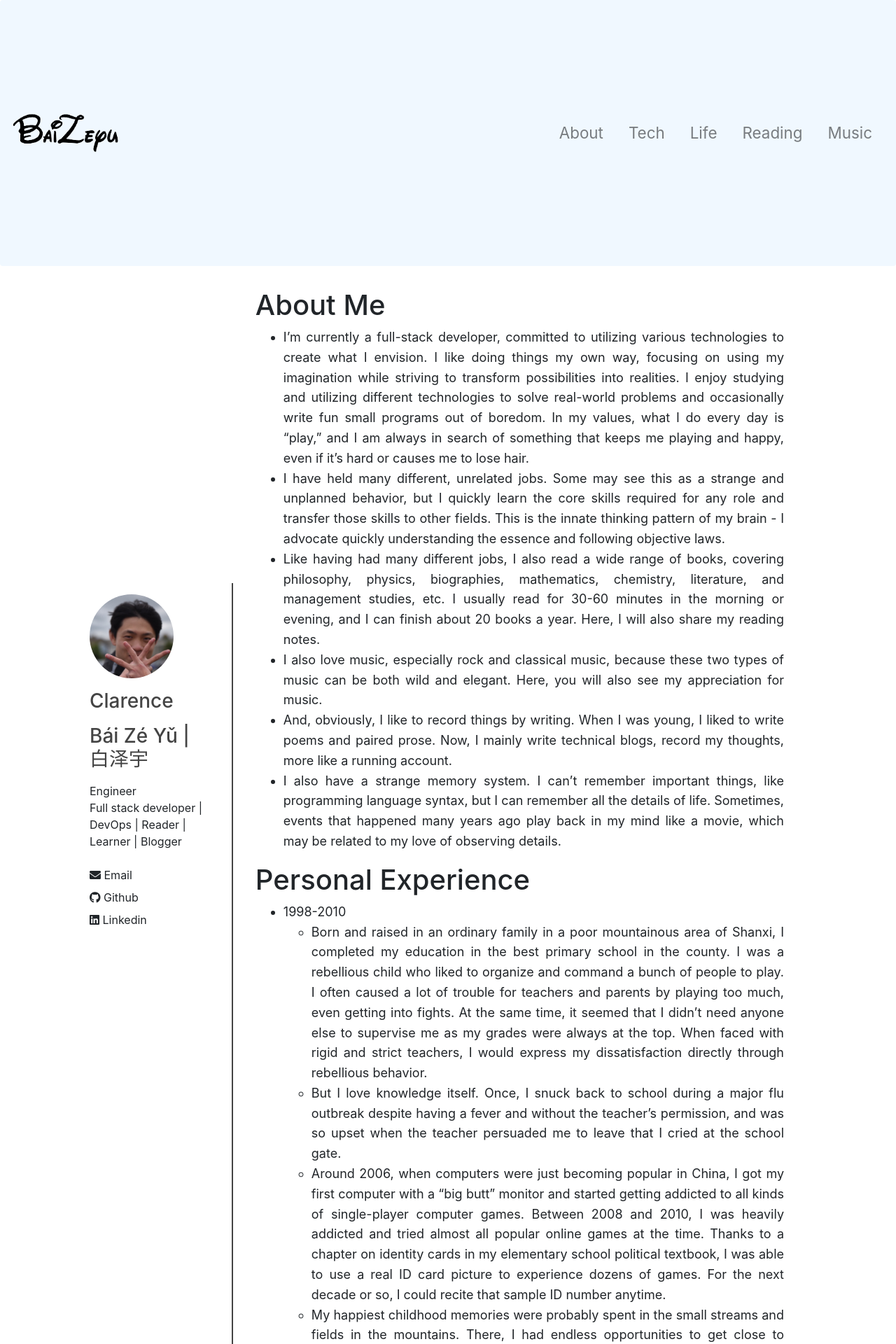
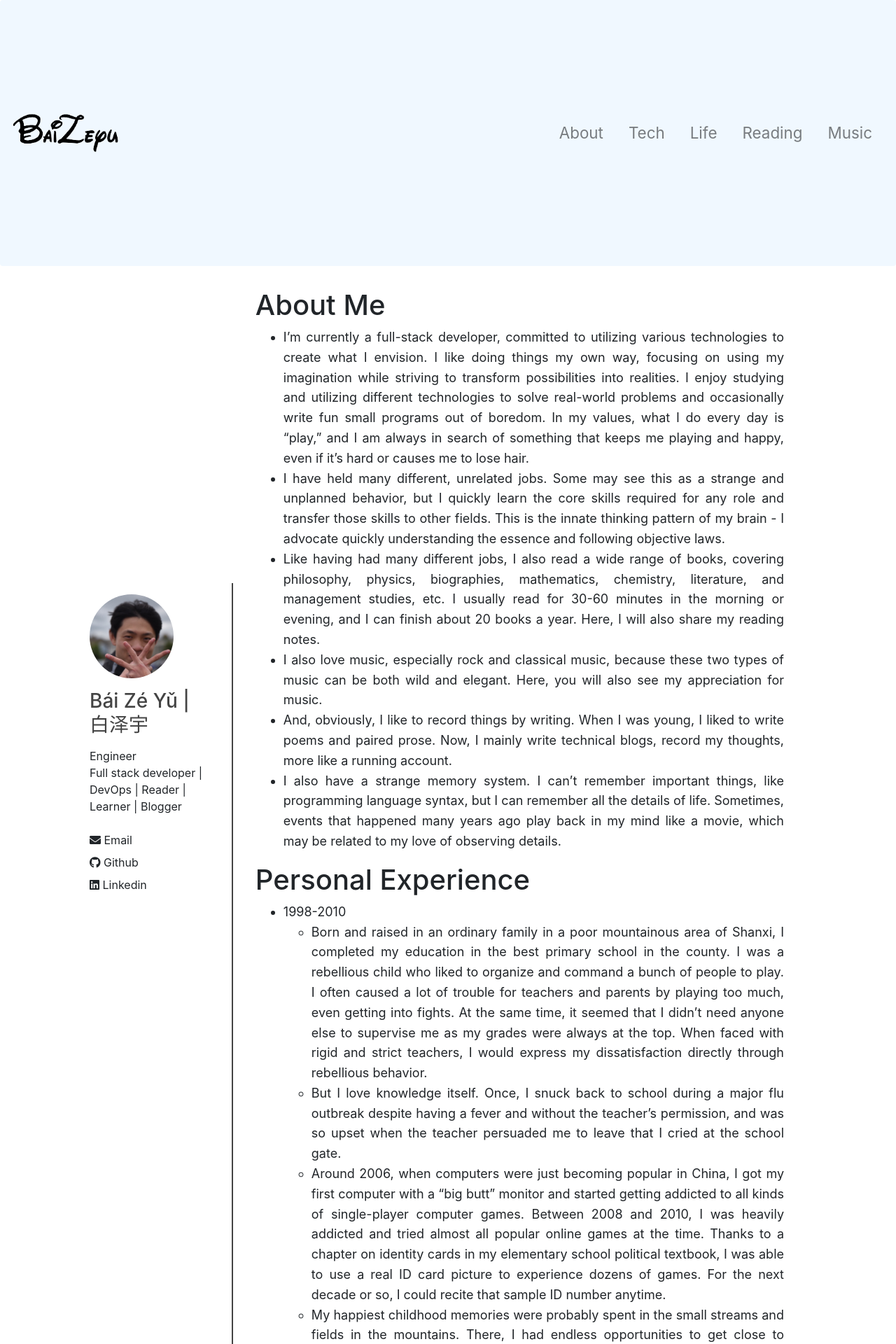
Before and after one commit to ClarenceWhite/baizeyu.info, a Jekyll site: the page built from about.html, in a window 1280 px wide. Shown: the top 1920 px of the page at 70% size. Built offline with Jekyll 4.4.1, drawn with Linux system fonts in a browser that asks for light colours.

Commit message:
Update about.html

```diff
--- a/about.html
+++ b/about.html
@@ -5,7 +5,6 @@ layout: default
 <div class="about">
     <div class="about-left">
         <img src="/assets/images/self.jpeg" alt="Your image" class="rounded-circle my-3" width="120" height="120" />
-        <h3 class="mb-3 text-primary">Clarence</h3>
         <h3 class="mb-3 text-primary">Bái Zé Yǔ | 白泽宇</h3>
         <p class="mb-4">
             Engineer<br />Full stack developer | DevOps | Reader | Learner |
```
